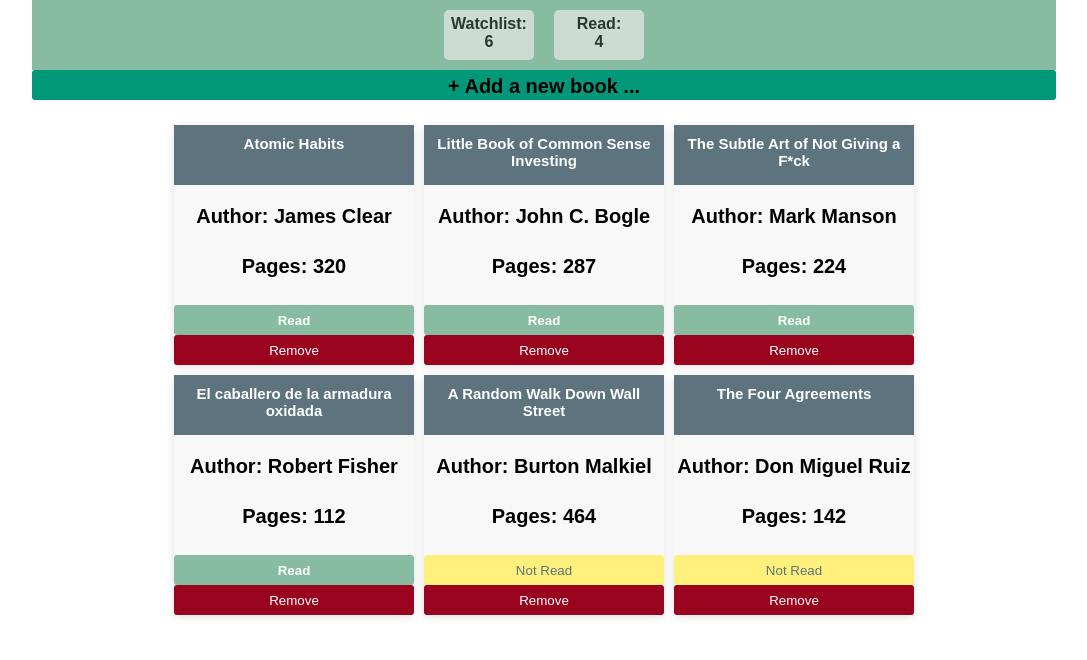
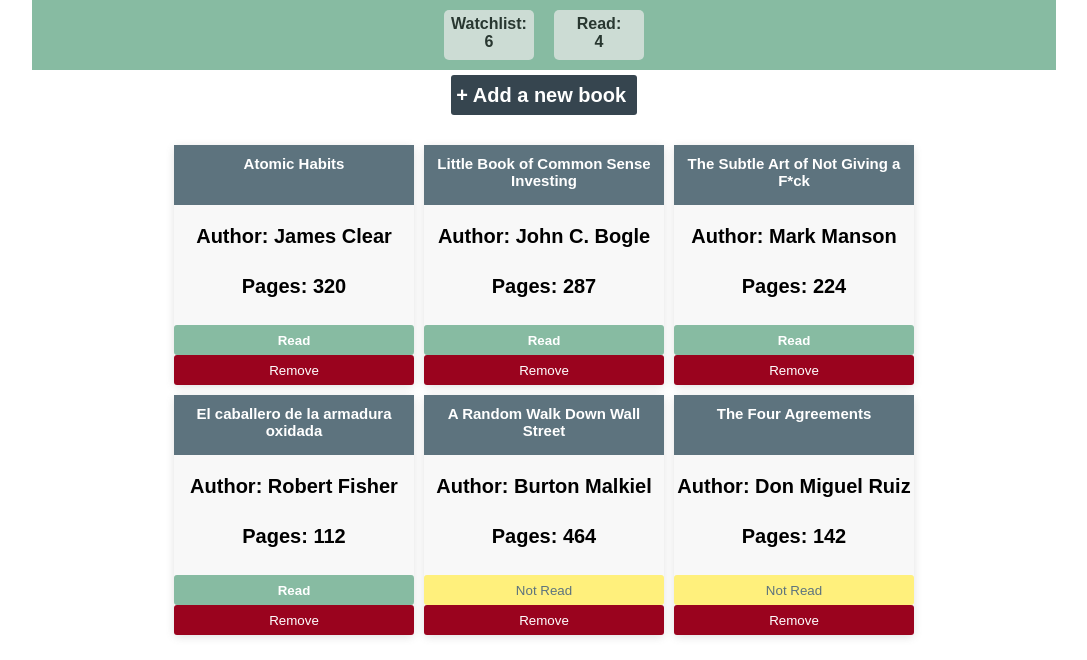
Before and after one commit to bryanmonterom/js-library, a plain HTML site: page index.html in a window 1280 px wide. Shown: the part 252-912 px from the top of the page, without its empty margins (96-1183 px from the left). Drawn offline with Linux system fonts and the light colour scheme.

Commit message:
Change button color

```diff
--- a/index.html
+++ b/index.html
@@ -29,7 +29,7 @@
             </div>
         </div>
 
-        <input type="button" value="+ Add a new book ..." onclick="showModal()" class="addbtn">
+        <input type="button" value="+ Add a new book " onclick="showModal()" class="addbtn">
 
         <div id="myModal" class="modal">
             <div class="modal-content">
--- a/style.css
+++ b/style.css
@@ -28,6 +28,7 @@ h1{
     justify-items: center;
     align-content: center; */
     flex-wrap: wrap;
+    align-items: center;
 }
 
 .form {
@@ -281,10 +282,19 @@ input.invalid {
 .addbtn{
     font-weight: bolder;
     font-size: 20px;
-    background-color: #009879;
+    color: white;
+    background-color: #36454f;
     border: none;
     padding: 5px;
+    margin: 5px;
+    height: 40px;
 }
+
+
+.addbtn:hover{
+opacity: 0.8;
+}
+
 
 @media only screen and (max-width: 600px) {
     .container{
```
